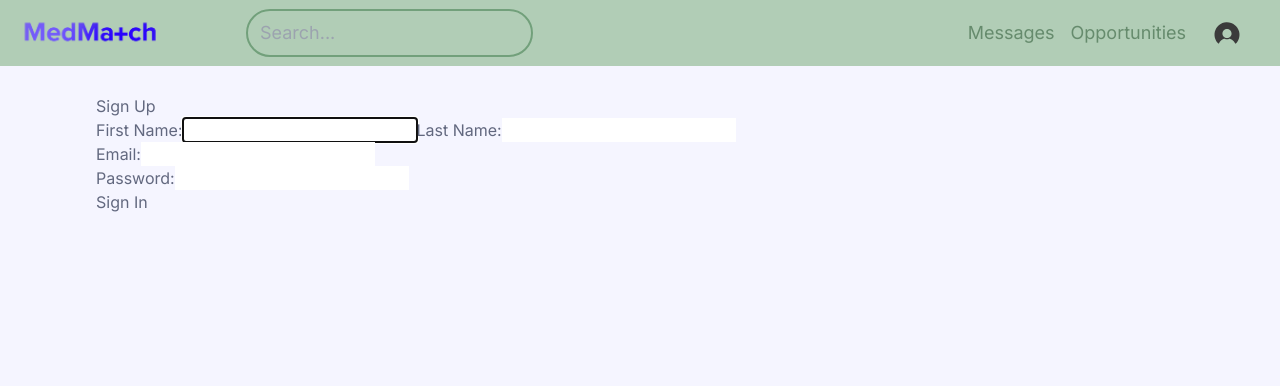
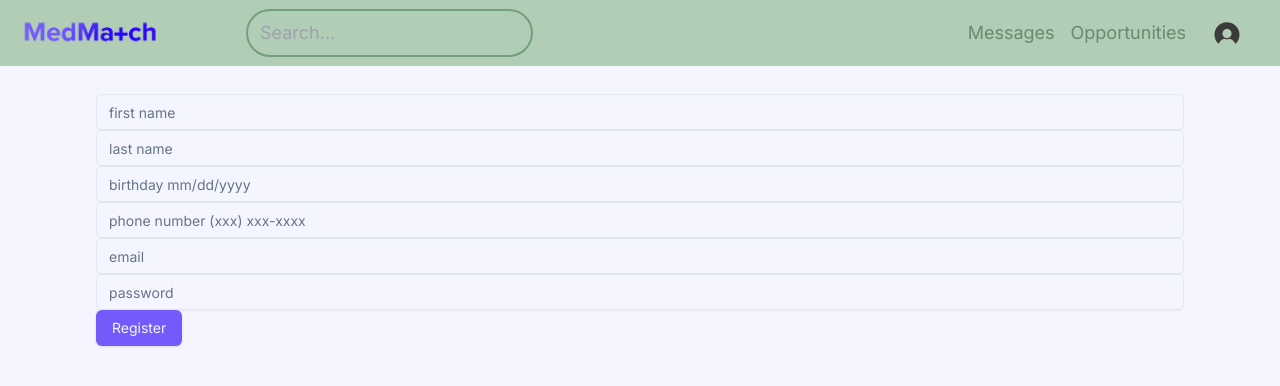
Before and after one commit to naasanov/medmatch, a Next.js app in the folder client/: page /signup in a window 1280 px wide. Shown: the top 386 px of the page. Built offline with nearby package versions, Linux system fonts and the light colour scheme.

Commit message:
added basic react hook form elements to signup

```diff
--- a/client/src/app/signup/page.tsx
+++ b/client/src/app/signup/page.tsx
@@ -1,7 +1,133 @@
 "use client";
 import { useRef, useState, useEffect } from 'react';
 import Link from 'next/link';
+import { z } from "zod"
+import { zodResolver } from "@hookform/resolvers/zod"
+import { useForm } from "react-hook-form"
+import { Button } from "@/components/ui/button"
+import {
+  Form,
+  FormControl,
+  FormDescription,
+  FormField,
+  FormItem,
+  FormLabel,
+  FormMessage,
+} from "@/components/ui/form"
+import { Input } from "@/components/ui/input"
 
+// zod defines form shape and fields
+const formSchema = z.object({
+  first: z.string().min(1).max(50),
+  last: z.string().min(1).max(50),
+  phone: z.string(), // figure out phone number validation - might be a different library than zod
+  birthday: z.string().date(),
+  email: z.string().email(),
+  password: z.string().min(8)
+})
+
+export default function SignUpForm() {
+  const form = useForm<z.infer<typeof formSchema>>({
+    resolver: zodResolver(formSchema),
+    defaultValues: {
+      first: "",
+      last: "",
+      phone: "",
+      birthday: "",
+      email: "",
+      password: "",
+    },
+
+  })
+
+  // submit handler.
+  function onSubmit(values: z.infer<typeof formSchema>) {
+    // Do something with the form values.
+    // ✅ This will be type-safe and validated.
+  }
+
+  return (
+    <Form {...form}>
+      <form onSubmit={form.handleSubmit(onSubmit)}>
+        <FormField
+          control={form.control}
+          name="first"
+          render={({ field }) => (
+            <FormItem>
+              <FormControl>
+                <Input placeholder="first name" {...field} />
+              </FormControl>
+              <FormMessage />
+            </FormItem>
+          )}
+        />
+        <FormField
+          control={form.control}
+          name="last"
+          render={({ field }) => (
+            <FormItem>
+              <FormControl>
+                <Input placeholder="last name" {...field} />
+              </FormControl>
+              <FormMessage />
+            </FormItem>
+          )}
+        />
+        <FormField
+          control={form.control}
+          name="birthday"
+          render={({ field }) => (
+            <FormItem>
+              <FormControl>
+                <Input placeholder="birthday mm/dd/yyyy" {...field} />
+              </FormControl>
+              <FormMessage />
+            </FormItem>
+          )}
+        />
+        <FormField
+          control={form.control}
+          name="phone"
+          render={({ field }) => (
+            <FormItem>
+              <FormControl>
+                <Input placeholder="phone number (xxx) xxx-xxxx" {...field} />
+              </FormControl>
+              <FormMessage />
+            </FormItem>
+          )}
+        />
+        <FormField
+          control={form.control}
+          name="email"
+          render={({ field }) => (
+            <FormItem>
+              <FormControl>
+                <Input placeholder="email" {...field} />
+              </FormControl>
+              <FormMessage />
+            </FormItem>
+          )}
+        />
+        <FormField
+          control={form.control}
+          name="password"
+          render={({ field }) => (
+            <FormItem>
+              <FormControl>
+                <Input type="password "placeholder="password" {...field} />
+              </FormControl>
+              <FormMessage />
+            </FormItem>
+          )}
+        />
+        <Button type="submit">Register</Button>
+      </form>
+    </Form>
+  )
+}
+
+/*
 function Signup() {
   const firstRef = useRef<HTMLInputElement>(null);
 
@@ -62,3 +188,4 @@
 }
 
 export default Signup;
+*/
--- a/client/src/components/ui/button.tsx
+++ b/client/src/components/ui/button.tsx
@@ -10,7 +10,7 @@
     variants: {
       variant: {
         default:
-          "bg-primary text-primary-foreground shadow hover:bg-primary/90",
+          "bg-primary text-primary-foreground shadow hover:bg-primary/90 hover:text-primary",
         destructive:
           "bg-destructive text-destructive-foreground shadow-sm hover:bg-destructive/90",
         outline:
--- /dev/null
+++ b/client/src/components/ui/form.tsx
@@ -0,0 +1,178 @@
+"use client"
+
+import * as React from "react"
+import * as LabelPrimitive from "@radix-ui/react-label"
+import { Slot } from "@radix-ui/react-slot"
+import {
+  Controller,
+  FormProvider,
+  useFormContext,
+  type ControllerProps,
+  type FieldPath,
+  type FieldValues,
+} from "react-hook-form"
+
+import { cn } from "@/lib/utils"
+import { Label } from "@/components/ui/label"
+
+const Form = FormProvider
+
+type FormFieldContextValue<
+  TFieldValues extends FieldValues = FieldValues,
+  TName extends FieldPath<TFieldValues> = FieldPath<TFieldValues>
+> = {
+  name: TName
+}
+
+const FormFieldContext = React.createContext<FormFieldContextValue>(
+  {} as FormFieldContextValue
+)
+
+const FormField = <
+  TFieldValues extends FieldValues = FieldValues,
+  TName extends FieldPath<TFieldValues> = FieldPath<TFieldValues>
+>({
+  ...props
+}: ControllerProps<TFieldValues, TName>) => {
+  return (
+    <FormFieldContext.Provider value={{ name: props.name }}>
+      <Controller {...props} />
+    </FormFieldContext.Provider>
+  )
+}
+
+const useFormField = () => {
+  const fieldContext = React.useContext(FormFieldContext)
+  const itemContext = React.useContext(FormItemContext)
+  const { getFieldState, formState } = useFormContext()
+
+  const fieldState = getFieldState(fieldContext.name, formState)
+
+  if (!fieldContext) {
+    throw new Error("useFormField should be used within <FormField>")
+  }
+
+  const { id } = itemContext
+
+  return {
+    id,
+    name: fieldContext.name,
+    formItemId: `${id}-form-item`,
+    formDescriptionId: `${id}-form-item-description`,
+    formMessageId: `${id}-form-item-message`,
+    ...fieldState,
+  }
+}
+
+type FormItemContextValue = {
+  id: string
+}
+
+const FormItemContext = React.createContext<FormItemContextValue>(
+  {} as FormItemContextValue
+)
+
+const FormItem = React.forwardRef<
+  HTMLDivElement,
+  React.HTMLAttributes<HTMLDivElement>
+>(({ className, ...props }, ref) => {
+  const id = React.useId()
+
+  return (
+    <FormItemContext.Provider value={{ id }}>
+      <div ref={ref} className={cn("space-y-2", className)} {...props} />
+    </FormItemContext.Provider>
+  )
+})
+FormItem.displayName = "FormItem"
+
+const FormLabel = React.forwardRef<
+  React.ElementRef<typeof LabelPrimitive.Root>,
+  React.ComponentPropsWithoutRef<typeof LabelPrimitive.Root>
+>(({ className, ...props }, ref) => {
+  const { error, formItemId } = useFormField()
+
+  return (
+    <Label
+      ref={ref}
+      className={cn(error && "text-red-500 dark:text-red-900", className)}
+      htmlFor={formItemId}
+      {...props}
+    />
+  )
+})
+FormLabel.displayName = "FormLabel"
+
+const FormControl = React.forwardRef<
+  React.ElementRef<typeof Slot>,
+  React.ComponentPropsWithoutRef<typeof Slot>
+>(({ ...props }, ref) => {
+  const { error, formItemId, formDescriptionId, formMessageId } = useFormField()
+
+  return (
+    <Slot
+      ref={ref}
+      id={formItemId}
+      aria-describedby={
+        !error
+          ? `${formDescriptionId}`
+          : `${formDescriptionId} ${formMessageId}`
+      }
+      aria-invalid={!!error}
+      {...props}
+    />
+  )
+})
+FormControl.displayName = "FormControl"
+
+const FormDescription = React.forwardRef<
+  HTMLParagraphElement,
+  React.HTMLAttributes<HTMLParagraphElement>
+>(({ className, ...props }, ref) => {
+  const { formDescriptionId } = useFormField()
+
+  return (
+    <p
+      ref={ref}
+      id={formDescriptionId}
+      className={cn("text-[0.8rem] text-slate-500 dark:text-slate-400", className)}
+      {...props}
+    />
+  )
+})
+FormDescription.displayName = "FormDescription"
+
+const FormMessage = React.forwardRef<
+  HTMLParagraphElement,
+  React.HTMLAttributes<HTMLParagraphElement>
+>(({ className, children, ...props }, ref) => {
+  const { error, formMessageId } = useFormField()
+  const body = error ? String(error?.message ?? "") : children
+
+  if (!body) {
+    return null
+  }
+
+  return (
+    <p
+      ref={ref}
+      id={formMessageId}
+      className={cn("text-[0.8rem] font-medium text-red-500 dark:text-red-900", className)}
+      {...props}
+    >
+      {body}
+    </p>
+  )
+})
+FormMessage.displayName = "FormMessage"
+
+export {
+  useFormField,
+  Form,
+  FormItem,
+  FormLabel,
+  FormControl,
+  FormDescription,
+  FormMessage,
+  FormField,
+}
--- /dev/null
+++ b/client/src/components/ui/input.tsx
@@ -0,0 +1,22 @@
+import * as React from "react"
+
+import { cn } from "@/lib/utils"
+
+const Input = React.forwardRef<HTMLInputElement, React.ComponentProps<"input">>(
+  ({ className, type, ...props }, ref) => {
+    return (
+      <input
+        type={type}
+        className={cn(
+          "flex h-9 w-full rounded-md border border-slate-200 bg-transparent px-3 py-1 text-base shadow-sm transition-colors file:border-0 file:bg-transparent file:text-sm file:font-medium file:text-slate-950 placeholder:text-slate-500 focus-visible:outline-none focus-visible:ring-1 focus-visible:ring-slate-950 disabled:cursor-not-allowed disabled:opacity-50 md:text-sm dark:border-slate-800 dark:file:text-slate-50 dark:placeholder:text-slate-400 dark:focus-visible:ring-slate-300",
+          className
+        )}
+        ref={ref}
+        {...props}
+      />
+    )
+  }
+)
+Input.displayName = "Input"
+
+export { Input }
--- /dev/null
+++ b/client/src/components/ui/label.tsx
@@ -0,0 +1,26 @@
+"use client"
+
+import * as React from "react"
+import * as LabelPrimitive from "@radix-ui/react-label"
+import { cva, type VariantProps } from "class-variance-authority"
+
+import { cn } from "@/lib/utils"
+
+const labelVariants = cva(
+  "text-sm font-medium leading-none peer-disabled:cursor-not-allowed peer-disabled:opacity-70"
+)
+
+const Label = React.forwardRef<
+  React.ElementRef<typeof LabelPrimitive.Root>,
+  React.ComponentPropsWithoutRef<typeof LabelPrimitive.Root> &
+    VariantProps<typeof labelVariants>
+>(({ className, ...props }, ref) => (
+  <LabelPrimitive.Root
+    ref={ref}
+    className={cn(labelVariants(), className)}
+    {...props}
+  />
+))
+Label.displayName = LabelPrimitive.Root.displayName
+
+export { Label }
```
Also changed, not shown: client/package.json (+6 -2 lines), 1 other file (tests, documents, lock files or other folders).
